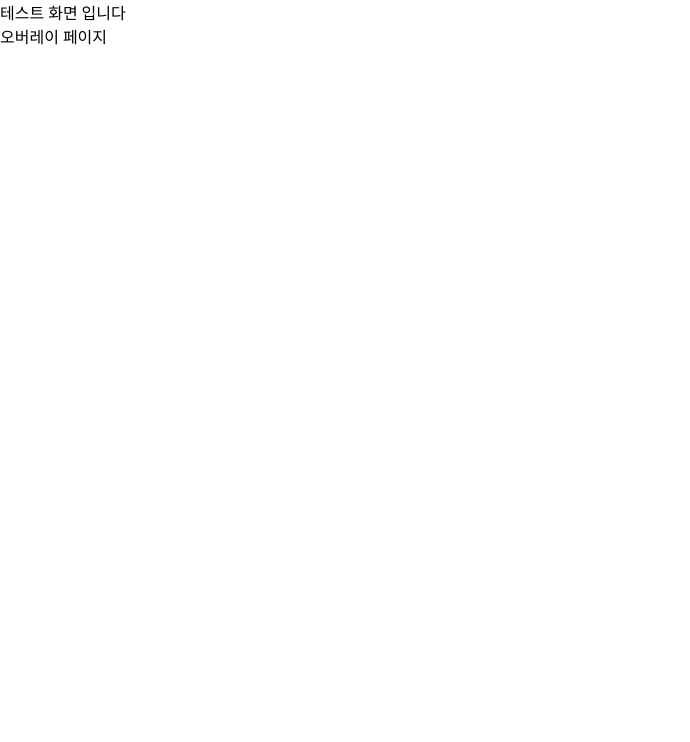
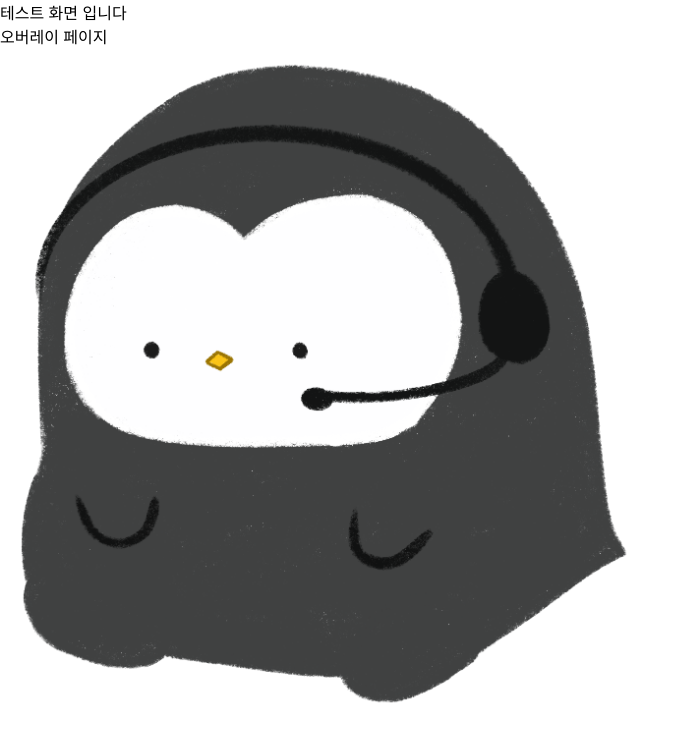
Before and after one commit to PenguinKKIM/tadakroom, a React (Vite) app: page / in a window 1280 px wide. Shown: the top 742 px of the page, without its empty margins (0-690 px from the left). Built offline with nearby package versions, Linux system fonts and the light colour scheme.

Commit message:
feat : 송출 프로그램 오버레이 테스트 - 이미지

```diff
--- a/src/App.css
+++ b/src/App.css
@@ -0,0 +1,3 @@
+.overlay-img {
+  width: 50%;
+}
--- a/src/App.tsx
+++ b/src/App.tsx
@@ -1,5 +1,5 @@
 import './App.css'
-import Overlay from './assets/Overlay';
+import Overlay from './pages/Overlay';
 
 function App() {
 
--- /dev/null
+++ b/src/components/Character.tsx
@@ -0,0 +1,11 @@
+import character from "../assets/character.png";
+
+const Character = () => {
+  return (
+    <div>
+      <img src={character} alt="character"  className="overlay-img"/>
+    </div>
+  );
+}
+
+export default Character;
--- a/src/index.css
+++ b/src/index.css
@@ -1,8 +1,13 @@
+html,
 body,
-div,
-span,
-section,
-p {
+#root {
+  width: 100%;
+  height: 100%;
   margin: 0;
-  padding: 0;
+  background: transparent;
+  overflow: hidden;
 }
+
+body {
+  font-family: sans-serif;
+}
--- a/src/assets/Overlay.tsx
+++ b/src/pages/Overlay.tsx
@@ -1,7 +1,10 @@
+import Character from "../components/Character";
+
 const Overlay = () => {
   return (
     <div>
       오버레이 페이지
+      <Character/>
     </div>
   );
 }
```
Also changed, not shown: src/assets/character.png (added), 1 other file (tests, documents, lock files or other folders).
